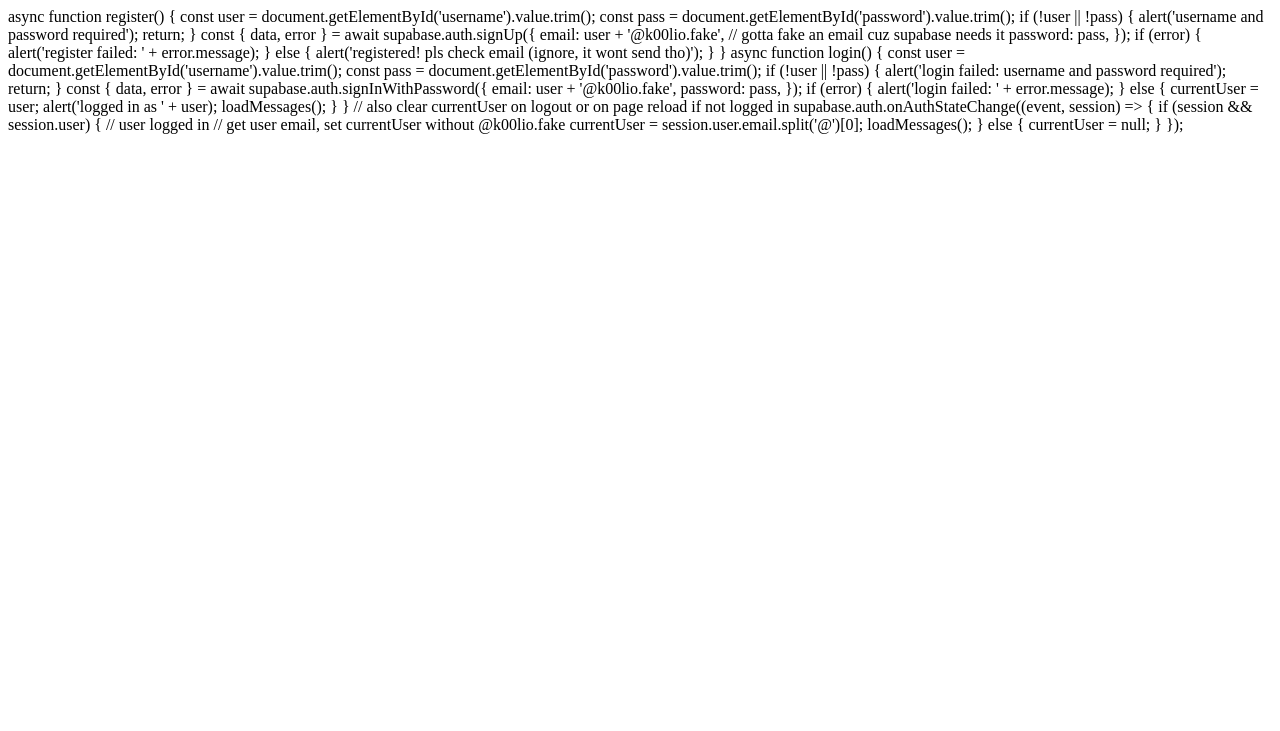
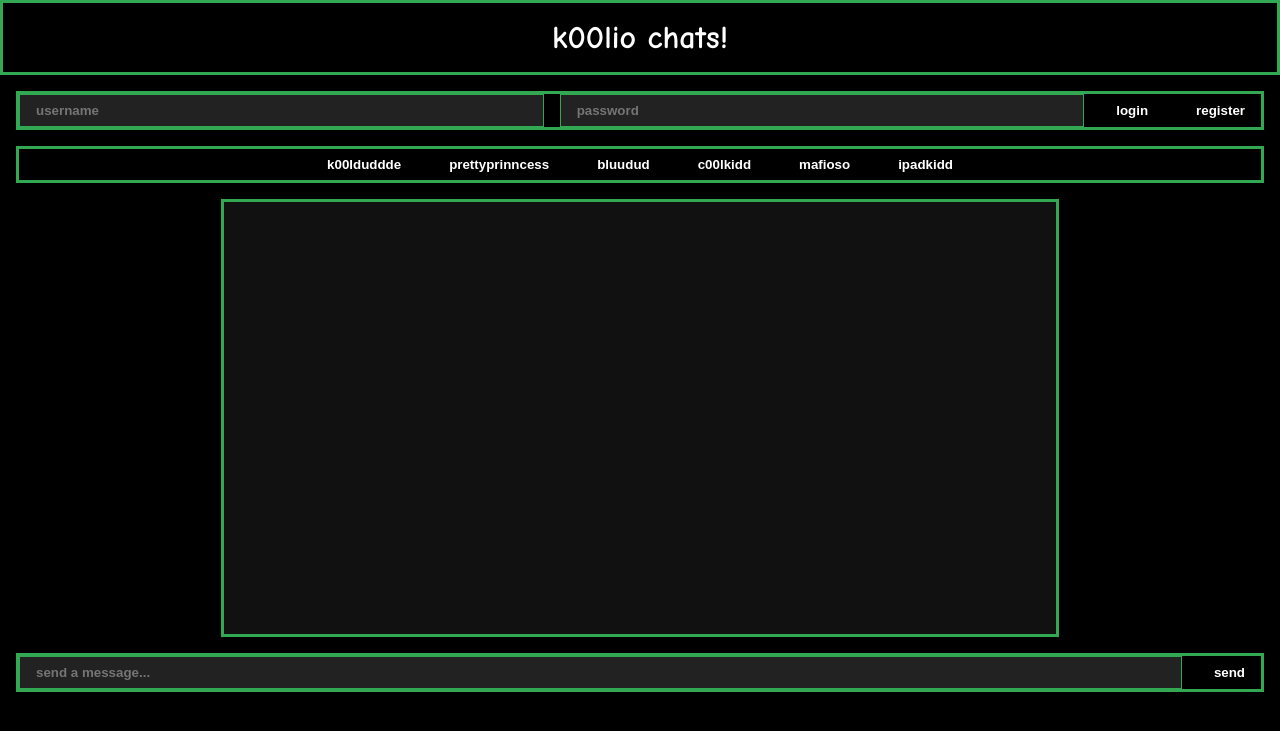
Before and after one commit to m1dn1ghtzx/k00liochat, a plain HTML site: page index.html in a window 1280 px wide. Drawn offline with nearby package versions, Linux system fonts and the light colour scheme.

Commit message:
Update index.html

```diff
--- a/index.html
+++ b/index.html
@@ -1,50 +1,199 @@
-async function register() {
+<!-- supabase version of k00lio chats -->
+<!DOCTYPE html>
+<html lang="en">
+<head>
+  <meta charset="UTF-8" />
+  <meta name="viewport" content="width=device-width, initial-scale=1.0"/>
+  <title>k00lio chats!</title>
+  <script src="https://cdn.jsdelivr.net/npm/@supabase/supabase-js"></script>
+  <style>
+    :root {
+      --primary-color: #32a852;
+      --bg-color: #000000;
+      --text-color: #ffffff;
+    }
+
+    body {
+      margin: 0;
+      font-family: "Comic Sans MS", cursive, sans-serif;
+      background-color: var(--bg-color);
+      color: var(--text-color);
+    }
+
+    header {
+      background-color: var(--bg-color);
+      padding: 1rem;
+      text-align: center;
+      font-size: 2rem;
+      font-weight: bold;
+      border: 3px solid var(--primary-color);
+      color: var(--text-color);
+    }
+
+    .theme-switcher, .auth, .chat-input {
+      display: flex;
+      justify-content: center;
+      gap: 1rem;
+      margin: 1rem;
+      flex-wrap: wrap;
+      border: 3px solid var(--primary-color);
+      color: var(--text-color);
+    }
+
+    button, input {
+      padding: 0.5rem 1rem;
+      border: none;
+      font-weight: bold;
+      color: var(--text-color);
+      background-color: #000;
+      cursor: pointer;
+    }
+
+    button:hover {
+      background-color: var(--primary-color);
+      color: #000;
+    }
+
+    input[type="text"], input[type="password"] {
+      flex: 1;
+      min-width: 200px;
+      background-color: #222;
+      border: 1px solid var(--primary-color);
+      color: var(--text-color);
+    }
+
+    .chat-box {
+      max-width: 800px;
+      margin: auto;
+      background: #111;
+      padding: 1rem;
+      border: 3px solid var(--primary-color);
+      color: var(--text-color);
+      height: 400px;
+      overflow-y: auto;
+    }
+
+    .message {
+      background: #222;
+      padding: 0.5rem;
+      margin: 0.5rem 0;
+      color: var(--text-color);
+      border-radius: 4px;
+      word-break: break-word;
+    }
+
+    #errorMsg {
+      text-align: center;
+      color: red;
+      margin-top: 0.5rem;
+      min-height: 1.2em;
+    }
+  </style>
+</head>
+<body>
+  <header>k00lio chats!</header>
+
+  <div class="auth">
+    <input type="text" id="username" placeholder="username" autocomplete="off">
+    <input type="password" id="password" placeholder="password" autocomplete="off">
+    <button onclick="login()">login</button>
+    <button onclick="register()">register</button>
+  </div>
+
+  <div class="theme-switcher">
+    <button onclick="setTheme('k00lduddde')">k00lduddde</button>
+    <button onclick="setTheme('prettyprinncess')">prettyprinncess</button>
+    <button onclick="setTheme('bluudud')">bluudud</button>
+    <button onclick="setTheme('c00lkidd')">c00lkidd</button>
+    <button onclick="setTheme('mafioso')">mafioso</button>
+    <button onclick="setTheme('ipadkidd')">ipadkidd</button>
+  </div>
+
+  <div class="chat-box" id="chatBox"></div>
+
+  <div class="chat-input">
+    <input type="text" id="msgInput" placeholder="send a message..." onkeydown="if(event.key==='Enter') sendMsg()">
+    <button onclick="sendMsg()">send</button>
+  </div>
+  <div id="errorMsg"></div>
+
+  <script>
+    const supabaseUrl = 'https://tscklnfdedyqwwczdlxj.supabase.co';
+    const supabaseKey = 'eyJhbGciOiJIUzI1NiIsInR5cCI6IkpXVCJ9.eyJpc3MiOiJzdXBhYmFzZSIsInJlZiI6InRzY2tsbmZkZWR5cXd3Y3pkbHhqIiwicm9sZSI6ImFub24iLCJpYXQiOjE3NTAxMTM5OTUsImV4cCI6MjA2NTY4OTk5NX0.ZKa08t9naoWEqdcakmuw5i8lbWghBIMLaGRNgwiSQv0';
+    const supabase = supabase.createClient(supabaseUrl, supabaseKey);
+    let currentUser = null;
+
+    async function sendMsg() {
+      const msgInput = document.getElementById('msgInput');
+      const error = document.getElementById('errorMsg');
+      const msg = msgInput.value.trim();
+      if (!currentUser) {
+        error.textContent = 'you need to make an account to send messages';
+        setTimeout(() => error.textContent = '', 5000);
+        return;
+      }
+      if (msg.length === 0) return;
+
+      const { error: insertError } = await supabase.from('messages').insert({ user: currentUser, text: msg });
+      if (insertError) {
+        error.textContent = 'failed to send message, try again';
+        setTimeout(() => error.textContent = '', 5000);
+        return;
+      }
+      msgInput.value = '';
+      loadMessages();
+    }
+
+    async function loadMessages() {
+      const { data, error } = await supabase.from('messages').select('*').order('id', { ascending: true });
+      if (error) {
+        console.error('error loading messages:', error);
+        return;
+      }
+      const chatBox = document.getElementById('chatBox');
+      chatBox.innerHTML = '';
+      data.forEach(({ user, text }) => {
+        const div = document.createElement('div');
+        div.className = 'message';
+        div.textContent = `[${user}] ${text}`;
+        chatBox.appendChild(div);
+      });
+      chatBox.scrollTop = chatBox.scrollHeight;
+    }
+
+    function setTheme(theme) {
+      const root = document.documentElement;
+      const themes = {
+        k00lduddde: '#32a852',
+        prettyprinncess: '#ff80c8',
+        bluudud: '#148be0',
+        c00lkidd: '#e03434',
+        mafioso: '#d4bf24',
+        ipadkidd: '#0000ff',
+      };
+      root.style.setProperty('--primary-color', themes[theme] || '#32a852');
+    }
+
+    function login() {
       const user = document.getElementById('username').value.trim();
       const pass = document.getElementById('password').value.trim();
-  if (!user || !pass) {
-    alert('username and password required');
-    return;
-  }
-  const { data, error } = await supabase.auth.signUp({
-    email: user + '@k00lio.fake', // gotta fake an email cuz supabase needs it
-    password: pass,
-  });
-  if (error) {
-    alert('register failed: ' + error.message);
+      if (user && pass) {
+        currentUser = user; // no real auth, just temp login
+        alert(`logged in as ${user}`);
+        loadMessages();
       } else {
-    alert('registered! pls check email (ignore, it wont send tho)');
+        alert('login failed: username and password required');
       }
     }
 
-async function login() {
-  const user = document.getElementById('username').value.trim();
-  const pass = document.getElementById('password').value.trim();
-  if (!user || !pass) {
-    alert('login failed: username and password required');
-    return;
-  }
-  const { data, error } = await supabase.auth.signInWithPassword({
-    email: user + '@k00lio.fake',
-    password: pass,
-  });
-  if (error) {
-    alert('login failed: ' + error.message);
-  } else {
-    currentUser = user;
-    alert('logged in as ' + user);
-    loadMessages();
-  }
+    function register() {
+      login(); // no real register logic, just login for now
     }
 
-// also clear currentUser on logout or on page reload if not logged in
-
-supabase.auth.onAuthStateChange((event, session) => {
-  if (session && session.user) {
-    // user logged in
-    // get user email, set currentUser without @k00lio.fake
-    currentUser = session.user.email.split('@')[0];
+    window.onload = () => {
       loadMessages();
-  } else {
-    currentUser = null;
+      setInterval(loadMessages, 3000);
     }
-});
+  </script>
+</body>
+</html>
```
Lines whose indentation alone changed are shown as unchanged.
